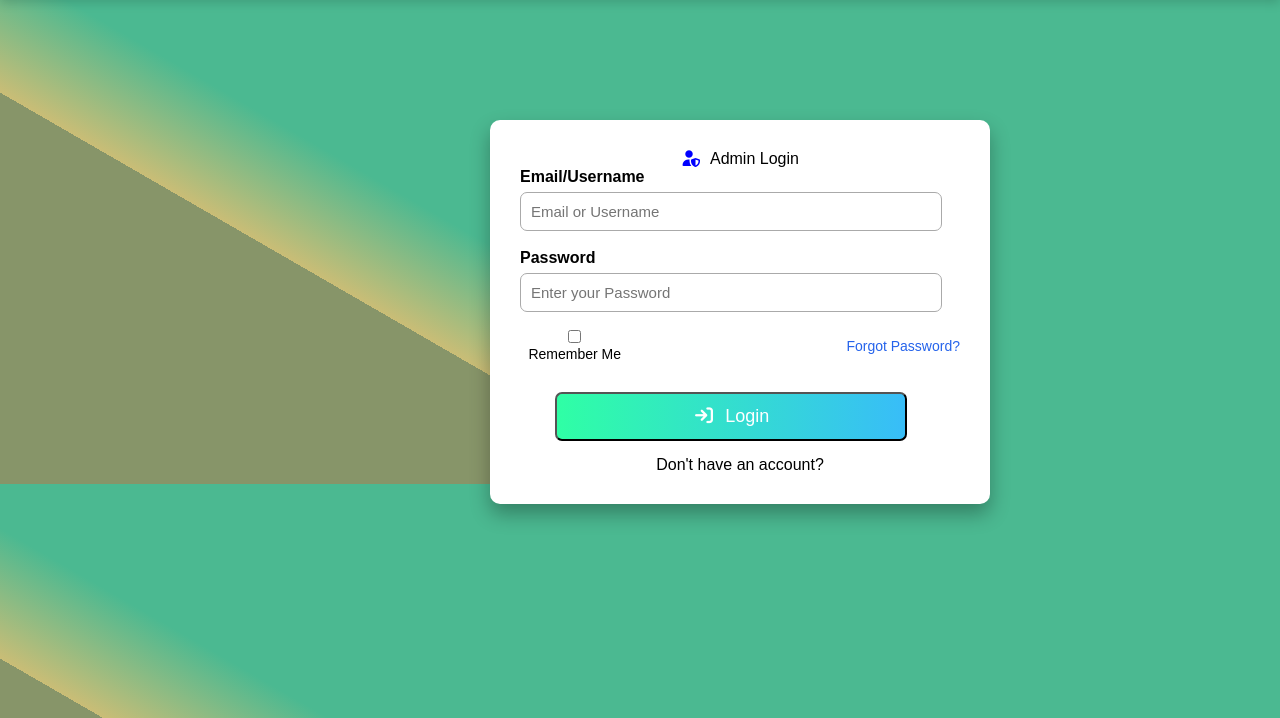
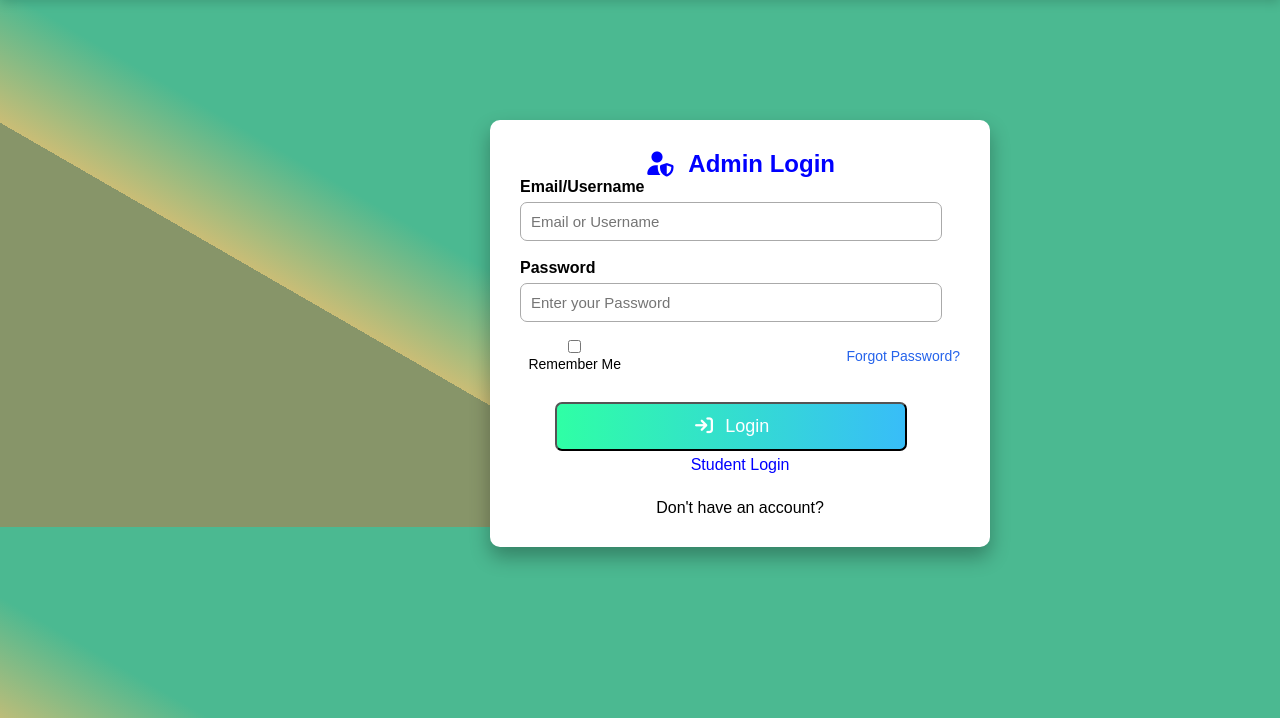
Before and after one commit to Shaswat0975/django-render-project-deploy, a Django app: page /login in a window 1280 px wide. Shown: the part 82-800 px from the top of the page. Run offline with Django 5.2, Linux system fonts and the light colour scheme; some libraries are stand-ins or nearby versions.

Commit message:
Fix studen login and feedback redirect

```diff
--- a/Student/templates/login.html
+++ b/Student/templates/login.html
@@ -92,7 +92,8 @@
     <div class="login-form">
         <form method="post">
             {% csrf_token %}
-            <input type="hidden" name="role" value="{{ role }}"
+            <input type="hidden" name="role" value="{{ role }}">
+            <input type="hidden" name="next" value="{{ next_page }}">
             {% if role == "admin" %}
 
             <h2 style="color: blue;">
@@ -134,6 +135,12 @@
             </div>
 
             <button type="submit" class="login-btn"><i class="fa-solid fa-arrow-right-to-bracket" style="color: rgb(255, 255, 255);"></i>&nbsp;&nbsp;Login</button>
+            <div style="text-align:center; margin-top:15px;">
+                <a href="{% url 'login' %}?role=student"
+                style="color:blue; text-decoration:none;">
+                    Student Login
+                </a>
+            </div>
         </form>
 
         <div class="link">
--- a/Student/views.py
+++ b/Student/views.py
@@ -9,7 +9,7 @@ def student_login_required(view_func):
     @wraps(view_func)
     def wrapper(request, *args, **kwargs):
         if not request.session.get('student_id'):
-            return redirect('/login?role=student')
+            return redirect('/login?role=student&next=Student_feedback')
         return view_func(request, *args, **kwargs)
     return wrapper
 
@@ -28,6 +28,7 @@ def about(request):
 def login(request):
     error = ""
     role = request.GET.get('role', request.POST.get('role', 'admin'))
+    next_page=request.GET.get('next',request.POST.get('next',''))
 
     if request.method == "POST":
         u = request.POST['email']
@@ -38,6 +39,8 @@ def login(request):
             try:
                 stu = Student.objects.get(username=u, password=p)
                 request.session['student_id'] = stu.id
+                if next_page:
+                    return redirect(next_page)
                 return redirect("student_home")
             except Student.DoesNotExist:
                 error = "Invalid Student Username or Password"
@@ -54,7 +57,8 @@ def login(request):
 
     return render(request, "login.html", {
         "error": error,
-        "role": role
+        "role": role,
+        "next_page":next_page
     })
 
 @login_required(login_url='/login?role=admin')
```
